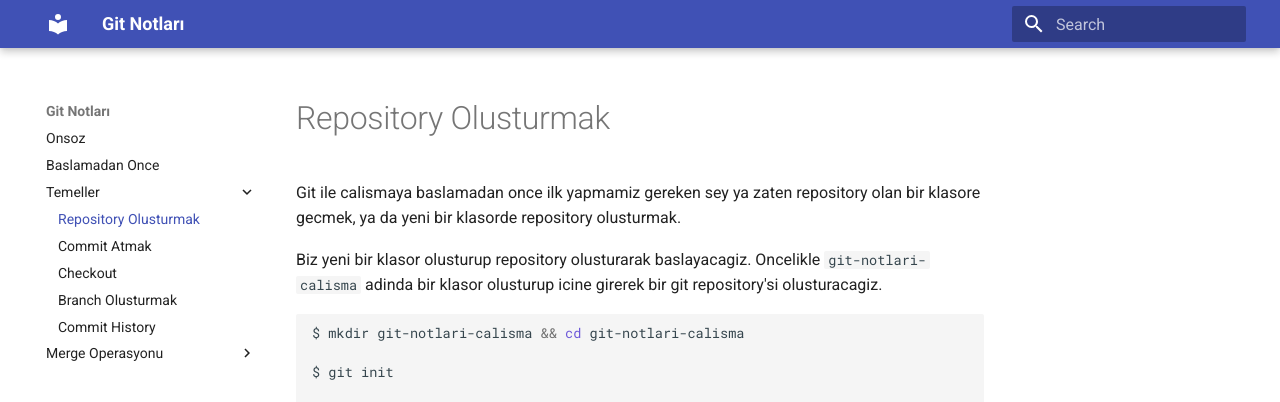
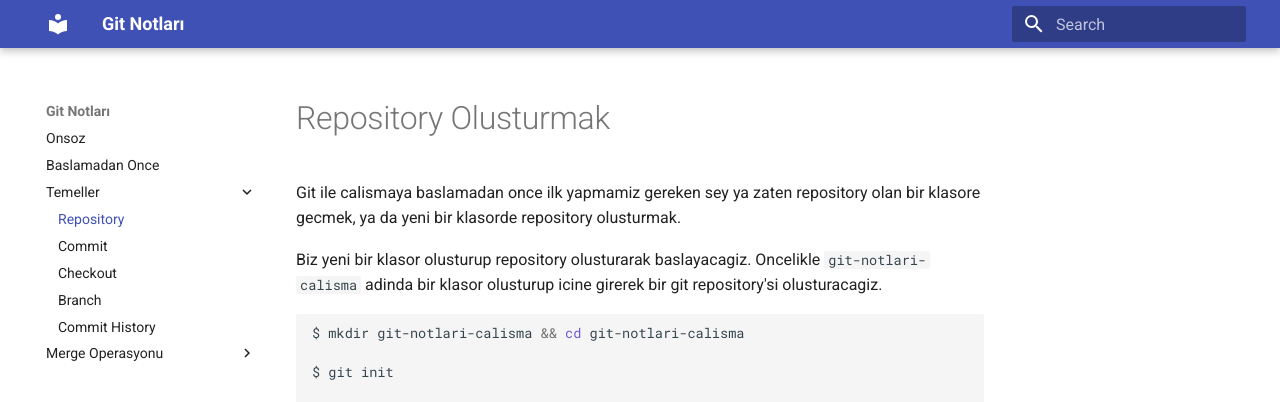
Before and after one commit to buravc/git-kilavuzu, an MkDocs documentation site: the page built from docs/temeller/repository.md, in a window 1280 px wide. Shown: the top 402 px of the page. Built offline with MkDocs 1.6.1 and Material for MkDocs 9.7.7, drawn with Linux system fonts in a browser that asks for light colours.

Commit message:
rename pages with primitive types and rephrase some things

```diff
--- a/mkdocs.yml
+++ b/mkdocs.yml
@@ -6,10 +6,10 @@ nav:
   - "Onsoz": index.md
   - "Baslamadan Once": baslamadan-once.md
   - Temeller:
-    - "Repository Olusturmak": temeller/repository-olusturmak.md
-    - "Commit Atmak": temeller/commit.md
+    - "Repository": temeller/repository.md
+    - "Commit": temeller/commit.md
     - "Checkout": temeller/checkout.md
-    - "Branch Olusturmak": temeller/branch-olusturmak.md
+    - "Branch": temeller/branch.md
     - "Commit History": temeller/commit-history.md
   - Merge Operasyonu:
     - "Branch Merge / Merge Commit": merge/merge-commit.md
```
Also changed, not shown: docs/temeller/commit-history.md (+3 -1 lines), docs/temeller/branch.md (renamed from docs/temeller/branch-olusturmak.md), docs/temeller/repository.md (renamed from docs/temeller/repository-olusturmak.md).
